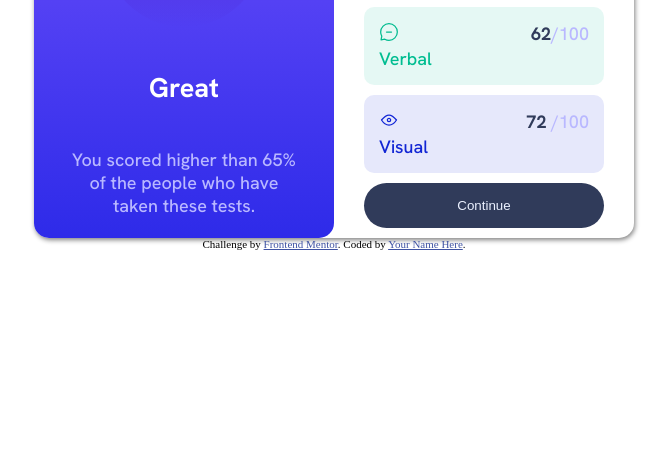
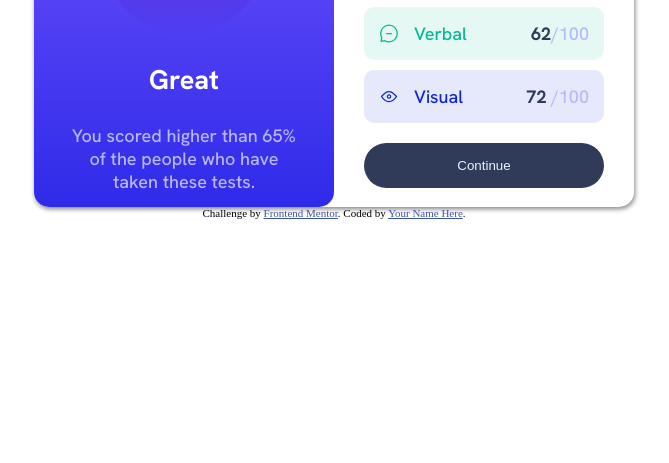
Before and after one commit to Damsithcoder/Result-summery-Component, a plain HTML site: page index.html in a window 1280 px wide. Shown: the part 437-900 px from the top of the page, without its empty margins (306-975 px from the left). Drawn offline with Linux system fonts and the light colour scheme.

Commit message:
Update style.css

```diff
--- a/css/style.css
+++ b/css/style.css
@@ -76,7 +76,7 @@ main{
     padding-right: 45px;
 
 }
-span{
+.span{
     display: flex;
     gap: 15px;
 }
```
